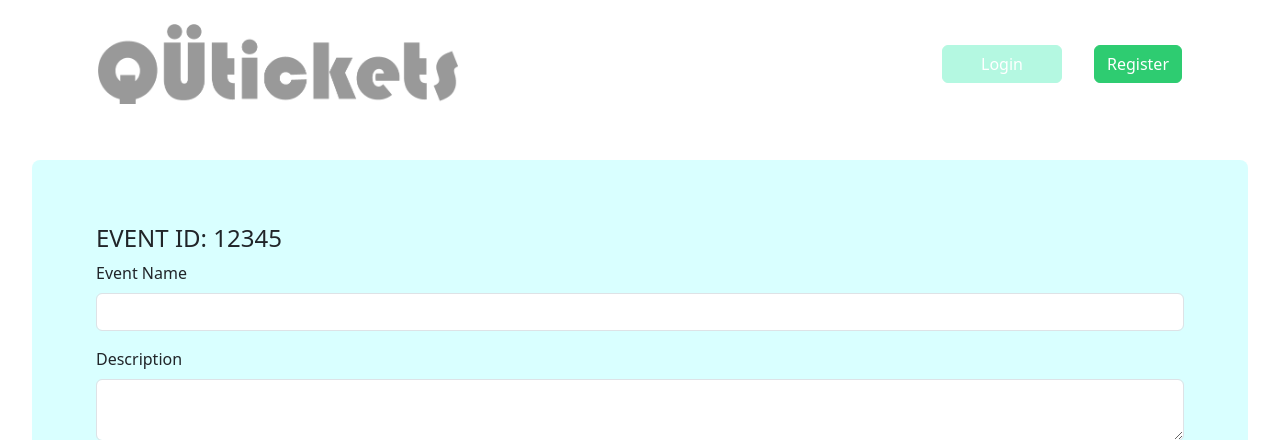
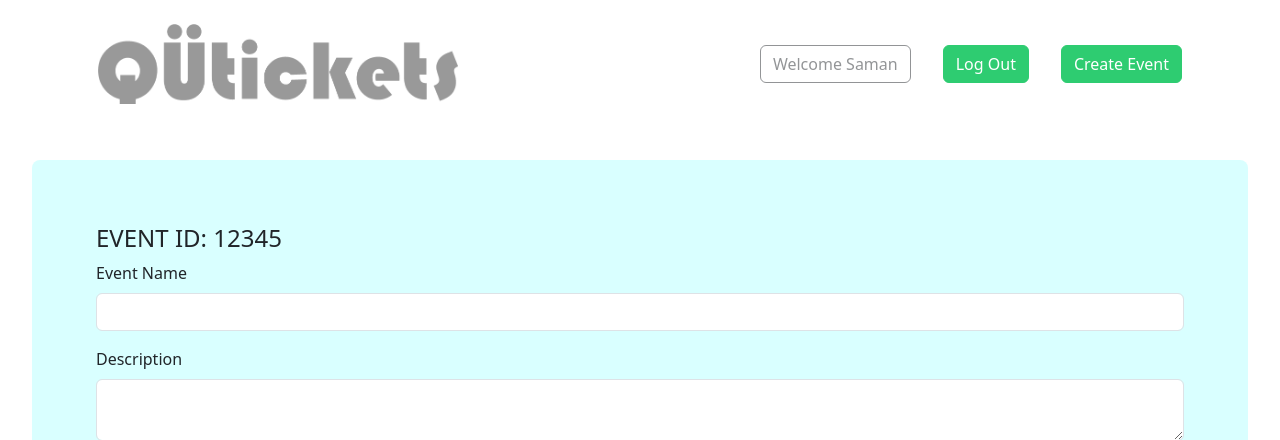
Before and after one commit to Gadadria99/IAB207-A3, a Flask app: page /events/createevent in a window 1280 px wide. Shown: the top 440 px of the page. Run offline with Flask 3, Linux system fonts and the light colour scheme; a user stored in the database is signed in; some libraries are stand-ins or nearby versions.

Commit message:
Added Nav bar (welcome/logout/event nav)

```diff
--- a/A3/projectfile/qutickets/auth.py
+++ b/A3/projectfile/qutickets/auth.py
@@ -55,10 +55,10 @@ def login():
             error = 'Incorrect password'
         if error is None:
             #all good, set the login_user of flask_login to manage the user
-            login_user(user, force=True)
+            login_user(user)
             print('Successfully logged in', 'Success')
             flash('You logged in successfully')
-            return redirect(url_for('auth.login'))
+            return redirect(url_for('main.index'))
         else:
             flash(error)
     return render_template('user.html', form = login_form, heading = 'Login')
--- a/A3/projectfile/qutickets/templates/base.html
+++ b/A3/projectfile/qutickets/templates/base.html
@@ -31,10 +31,16 @@
 
           <!-- Login and Register buttons on the left -->
           <div class="d-flex">
-            <a class="btn btn-login btn-primary mr-2" href="/login">Login</a>
-            <a class="btn btn-register btn-secondary" href="/register"
-              >Register</a
-            >
+            <!-- Register/Login/Logout and welcome -->
+            {% if current_user.is_authenticated %}
+                <a class="btn btn-register disabled text-muted" href="#">Welcome {{current_user.name}}</a>
+                <a class="btn btn-register btn-secondary" href="{{ url_for('auth.logout') }}">Log Out</a>
+            {% else %}
+                <a class="btn btn-register btn-secondary" href="{{ url_for('auth.register') }}">Register</a>
+                <a class="btn btn-register btn-secondary" href="{{ url_for('auth.login') }}">Log In</a>
+            {% endif %}
+
+            <a class="btn btn-register btn-secondary" href="{{ url_for('event.create') }}">Create Event</a>
           </div>
         </div>
       </nav>
```
